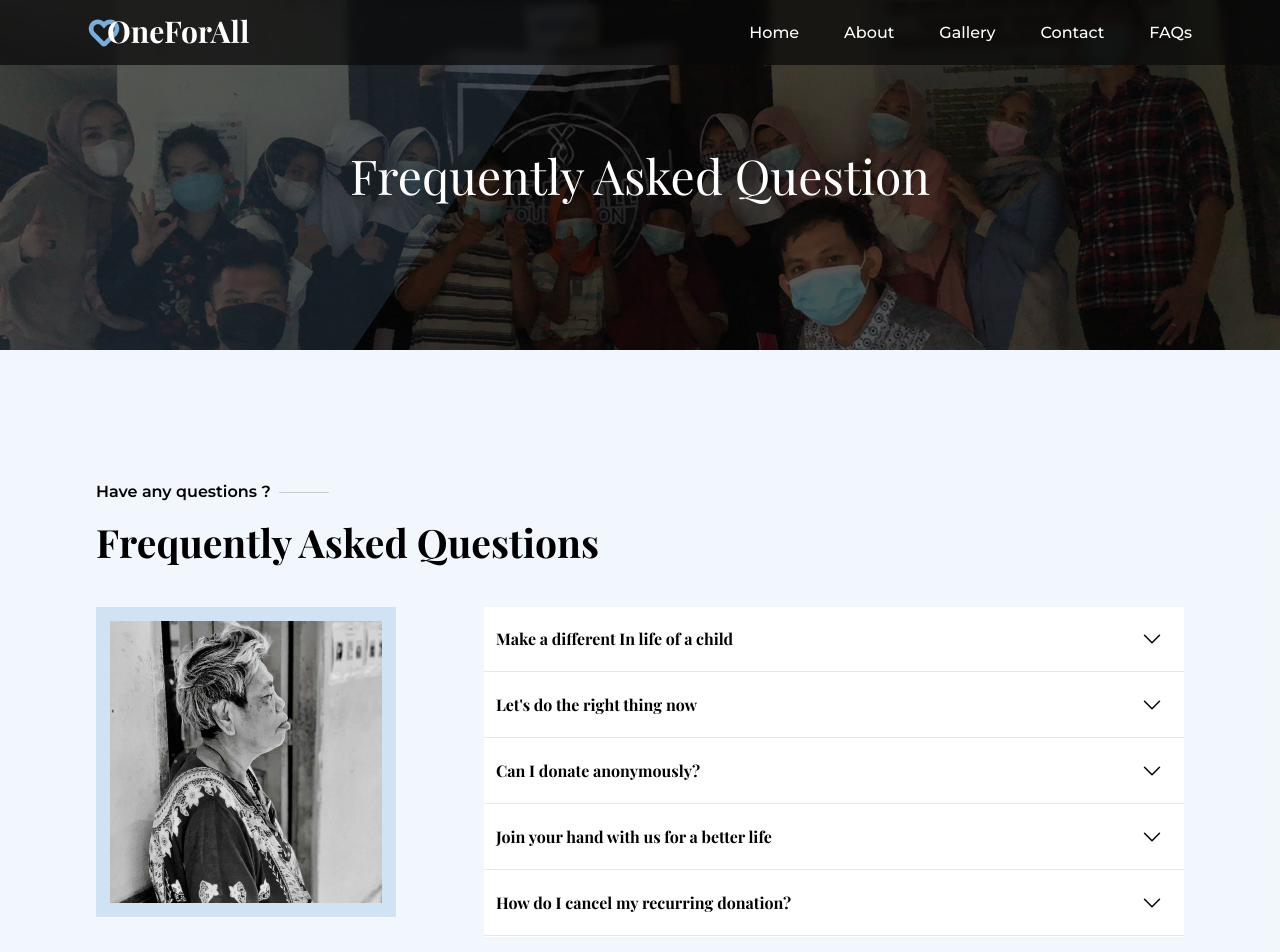
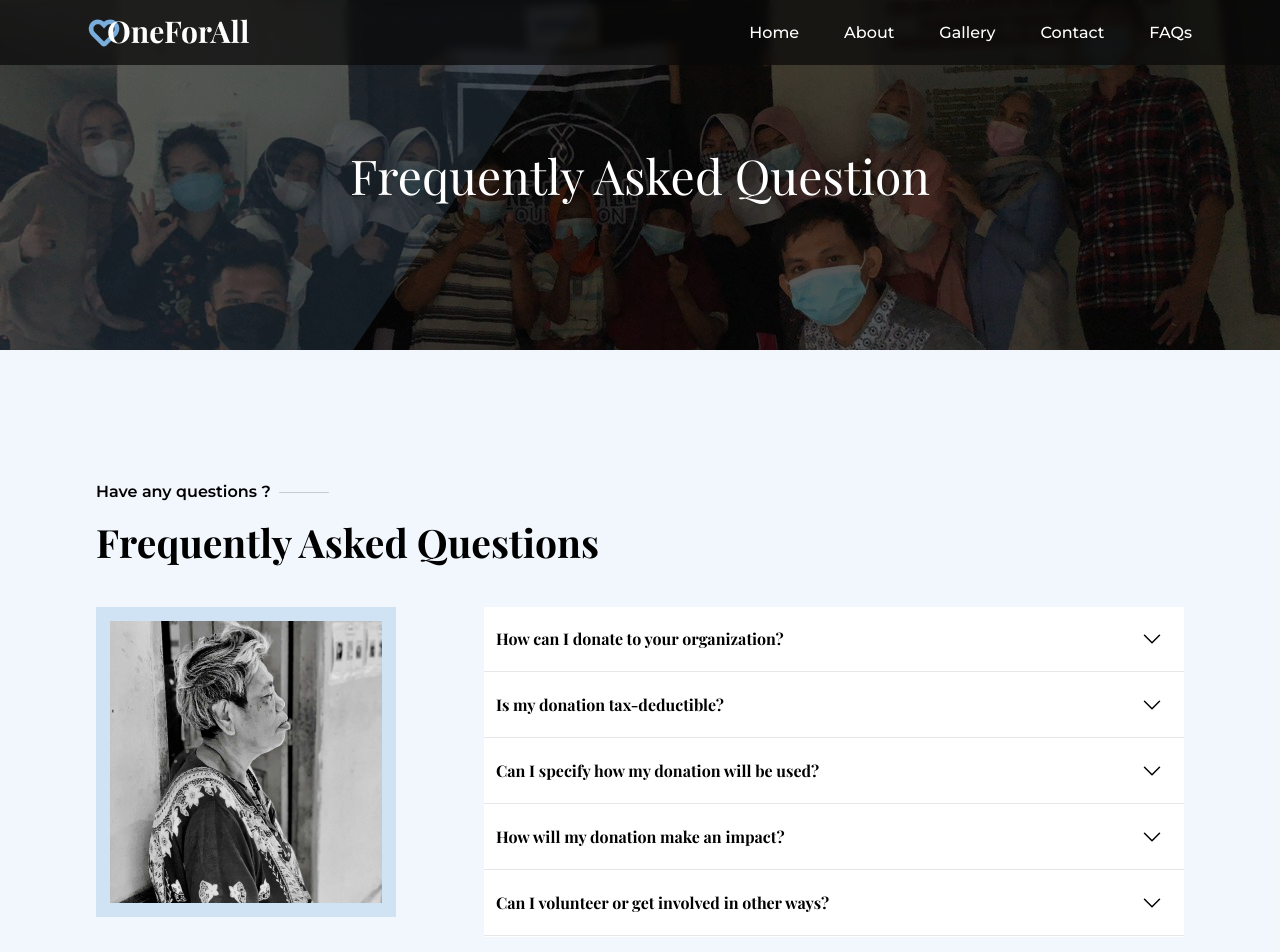
Before and after one commit to mahdipratama/one-for-all, a Next.js app: page /faqs in a window 1280 px wide. Shown: the top 952 px of the page. Built offline with nearby package versions, Linux system fonts and the light colour scheme.

Commit message:
update FAQs section contents

```diff
--- a/pages/faqs/index.jsx
+++ b/pages/faqs/index.jsx
@@ -4,41 +4,38 @@ import Image from 'next/image';
 import FaqsAccordion from '@/components/FaqsAccordion';
 import { useState } from 'react';
 import { useRouter } from 'next/navigation';
-import axios from 'axios';
 
 import ContactForm from '@/components/ContactForm';
 
 const faqsData = [
   {
-    label: 'Make a different In life of a child',
+    label: ' How can I donate to your organization?',
     content:
-      'Lorem ipsum dolor sit amet, consetetur sadipscing elitr, sed diam nonumy eirmod tempor invidunt ut labore et dolore magna aliquyam erat.',
+      'Donating is easy! Simply visit our website and click on the "Donate" button. You can choose your preferred donation method, such as credit card or online payment platforms, and follow the simple steps to make your contribution securely.',
   },
   {
-    label: "Let's do the right thing now",
+    label: 'Is my donation tax-deductible?',
     content:
-      'Lorem ipsum dolor sit amet, consetetur sadipscing elitr, sed diam nonumy eirmod tempor invidunt ut labore et dolore magna aliquyam erat.',
+      'Yes, your donation is tax-deductible to the extent allowed by law. As a registered nonprofit organization, we provide tax receipts for all eligible donations. Please consult your local tax regulations or a financial advisor for more information on deductibility.',
   },
   {
-    label: 'Can I donate anonymously?',
+    label: 'Can I specify how my donation will be used?',
     content:
-      'Lorem ipsum dolor sit amet, consetetur sadipscing elitr, sed diam nonumy eirmod tempor invidunt ut labore et dolore magna aliquyam erat.',
+      'Absolutely! We offer the option to designate your donation to specific causes or programs within our organization. During the donation process, you can indicate your preference, and we will ensure your contribution is allocated accordingly.',
   },
   {
-    label: 'Join your hand with us for a better life',
+    label: 'How will my donation make an impact?',
     content:
-      'Lorem ipsum dolor sit amet, consetetur sadipscing elitr, sed diam nonumy eirmod tempor invidunt ut labore et dolore magna aliquyam erat.',
+      'Your donation has a direct and meaningful impact on the lives of those we serve. It enables us to provide essential resources, support vital projects, and create sustainable change. Through transparency and regular updates, we will keep you informed about the impact of your generosity.',
   },
   {
-    label: 'How do I cancel my recurring donation?',
+    label: 'Can I volunteer or get involved in other ways?',
     content:
-      'Lorem ipsum dolor sit amet, consetetur sadipscing elitr, sed diam nonumy eirmod tempor invidunt ut labore et dolore magna aliquyam erat.',
+      'Yes, we welcome volunteers and offer various opportunities to get involved. Whether it\'s volunteering your time, skills, or expertise, we appreciate your support beyond financial contributions. Please visit our "Get Involved" page to explore volunteer opportunities or reach out to our team for more information.',
   },
 ];
 
 const Faqs = () => {
-  const router = useRouter();
-
   const [submitting, setIsSubmitting] = useState(false);
 
   const [formData, setFormData] = useState({
@@ -149,6 +146,3 @@ const Faqs = () => {
 };
 
 export default Faqs;
-
-// rows="8"
-// cols="50"
```
